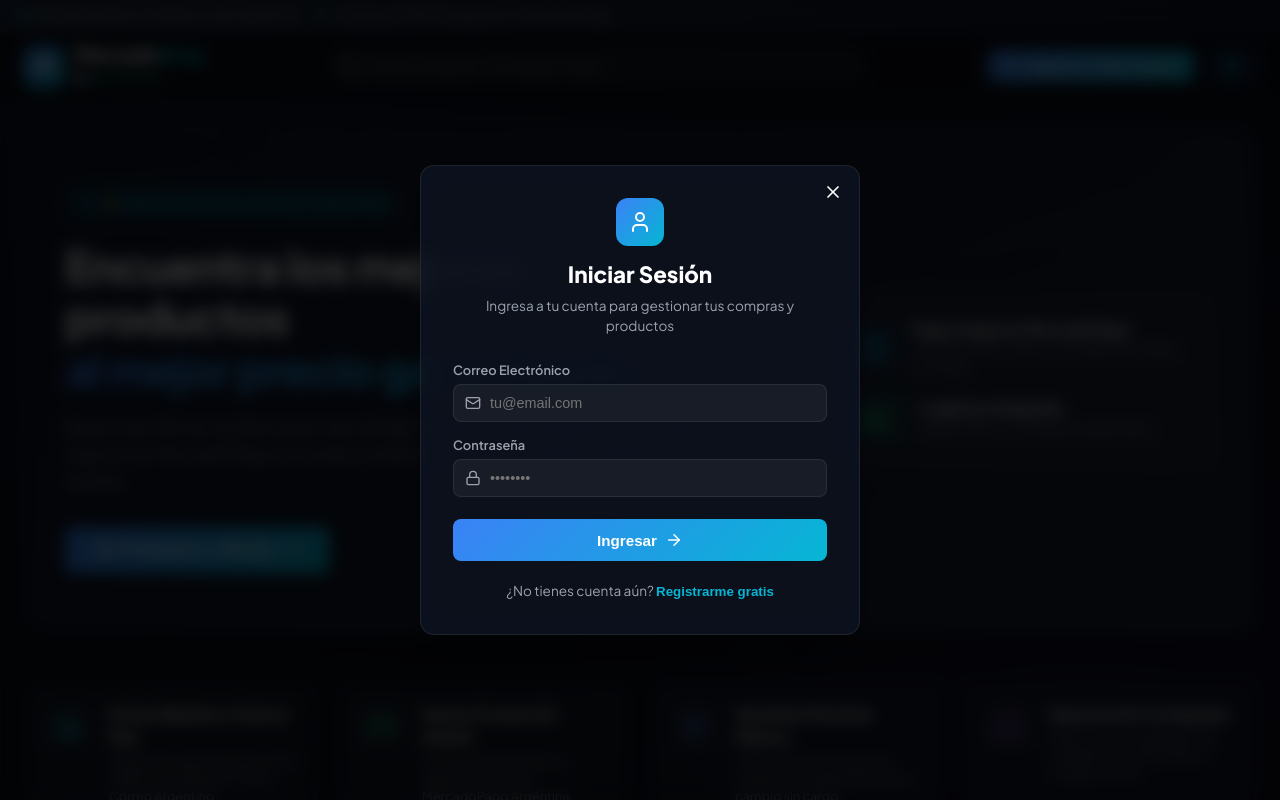
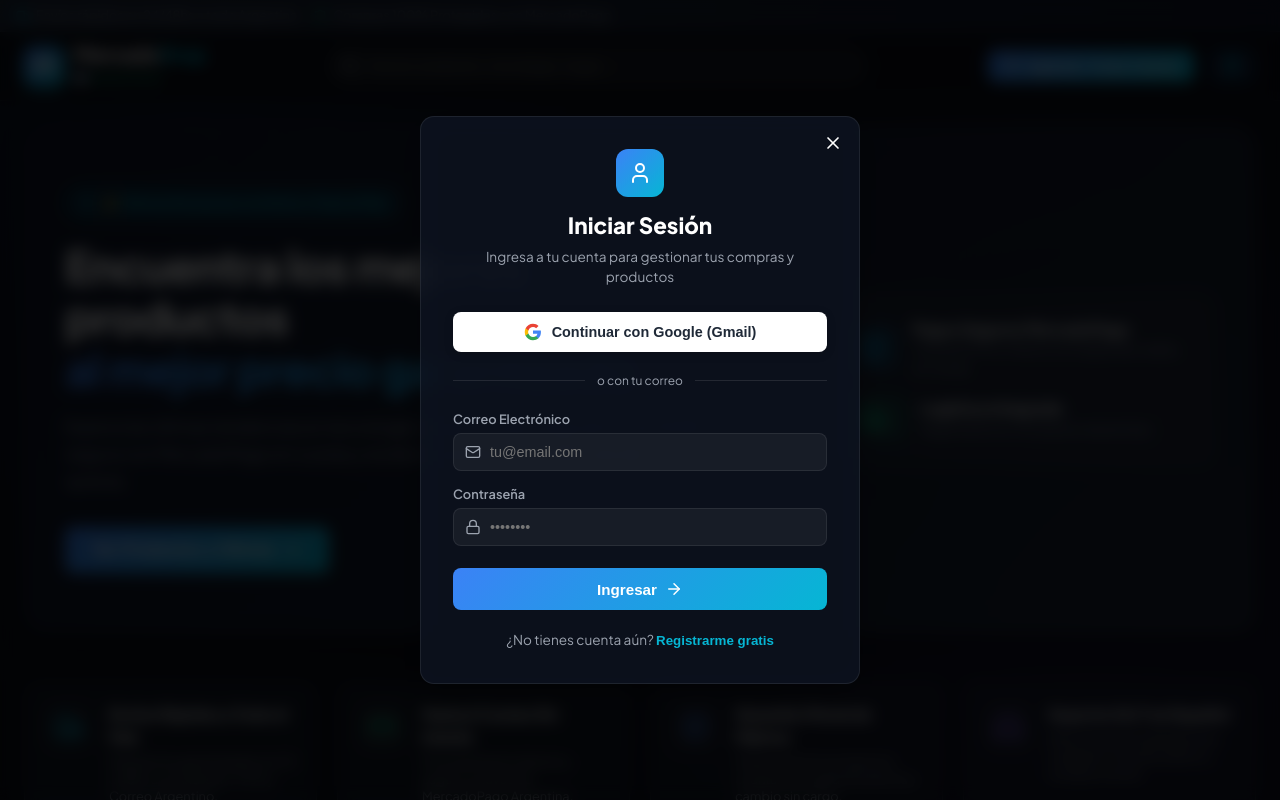
Before and after one commit to clcdavi/e_commerce, a React (Vite) app: page / in a window 1280 px wide. Both pictures are taken after a click on the button "Ingresar / Crear Cuenta". Shown: the top 800 px of the page. Built offline with nearby package versions, Linux system fonts and the light colour scheme.

Commit message:
feat: Add Google (Gmail) OAuth sign-in button in AuthModal

```diff
--- a/src/components/AuthModal.jsx
+++ b/src/components/AuthModal.jsx
@@ -57,6 +57,52 @@ export const AuthModal = ({ isOpen, onClose }) => {
         </div>
 
         <form onSubmit={handleSubmit} style={{ display: 'flex', flexDirection: 'column', gap: '14px' }}>
+          {/* Botón de Autenticación con Google / Gmail */}
+          <button
+            type="button"
+            onClick={() => {
+              const googleUser = {
+                id: `usr-google-${Date.now()}`,
+                name: 'Usuario Google',
+                email: 'usuario.gmail@gmail.com',
+                role: 'buyer',
+                avatar: 'https://lh3.googleusercontent.com/a/default-user=s96-c'
+              };
+              login(googleUser);
+              onClose();
+            }}
+            style={{
+              width: '100%',
+              padding: '11px',
+              borderRadius: '8px',
+              background: '#ffffff',
+              color: '#1f2937',
+              border: 'none',
+              fontWeight: 700,
+              fontSize: '0.9rem',
+              cursor: 'pointer',
+              display: 'flex',
+              alignItems: 'center',
+              justifyContent: 'center',
+              gap: '10px',
+              boxShadow: '0 2px 10px rgba(0,0,0,0.15)',
+              transition: 'all 0.2s ease'
+            }}
+          >
+            <svg width="18" height="18" viewBox="0 0 24 24">
+              <path fill="#4285F4" d="M22.56 12.25c0-.78-.07-1.53-.2-2.25H12v4.26h5.92c-.26 1.37-1.04 2.53-2.21 3.31v2.77h3.57c2.08-1.92 3.28-4.74 3.28-8.09z"/>
+              <path fill="#34A853" d="M12 23c2.97 0 5.46-.98 7.28-2.66l-3.57-2.77c-.98.66-2.23 1.06-3.71 1.06-2.86 0-5.29-1.93-6.16-4.53H2.18v2.84C3.99 20.53 7.7 23 12 23z"/>
+              <path fill="#FBBC05" d="M5.84 14.09c-.22-.66-.35-1.36-.35-2.09s.13-1.43.35-2.09V7.06H2.18C1.43 8.55 1 10.22 1 12s.43 3.45 1.18 4.94l2.85-2.22.81-.63z"/>
+              <path fill="#EA4335" d="M12 5.38c1.62 0 3.06.56 4.21 1.64l3.15-3.15C17.45 2.09 14.97 1 12 1 7.7 1 3.99 3.47 2.18 7.06l3.66 2.84c.87-2.6 3.3-4.52 6.16-4.52z"/>
+            </svg>
+            Continuar con Google (Gmail)
+          </button>
+
+          <div style={{ display: 'flex', alignItems: 'center', gap: '12px', margin: '6px 0' }}>
+            <div style={{ flex: 1, height: '1px', background: 'rgba(255,255,255,0.1)' }}></div>
+            <span style={{ fontSize: '0.75rem', color: 'var(--text-muted)' }}>o con tu correo</span>
+            <div style={{ flex: 1, height: '1px', background: 'rgba(255,255,255,0.1)' }}></div>
+          </div>
           {isRegister && (
             <div>
               <label style={labelStyle}>Nombre Completo</label>
```
